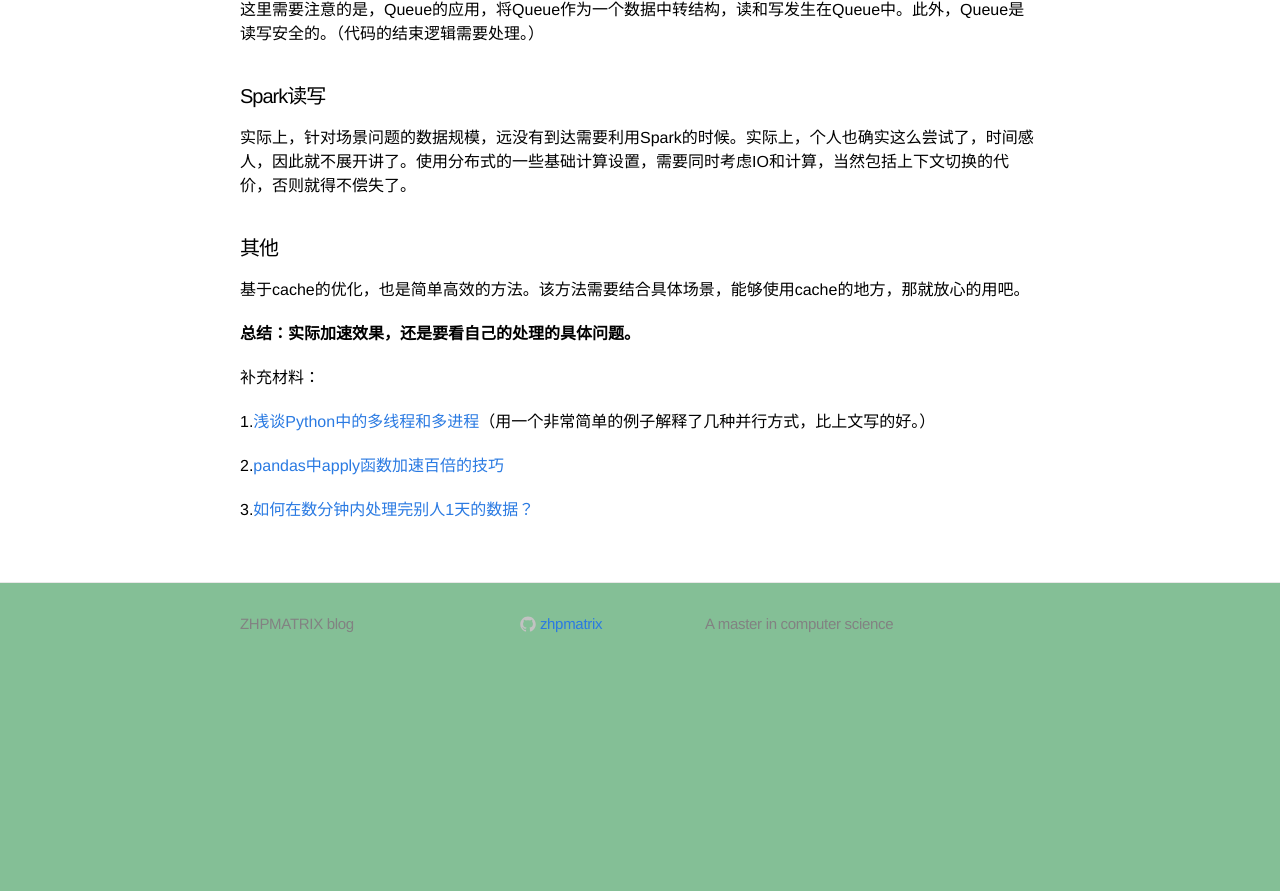
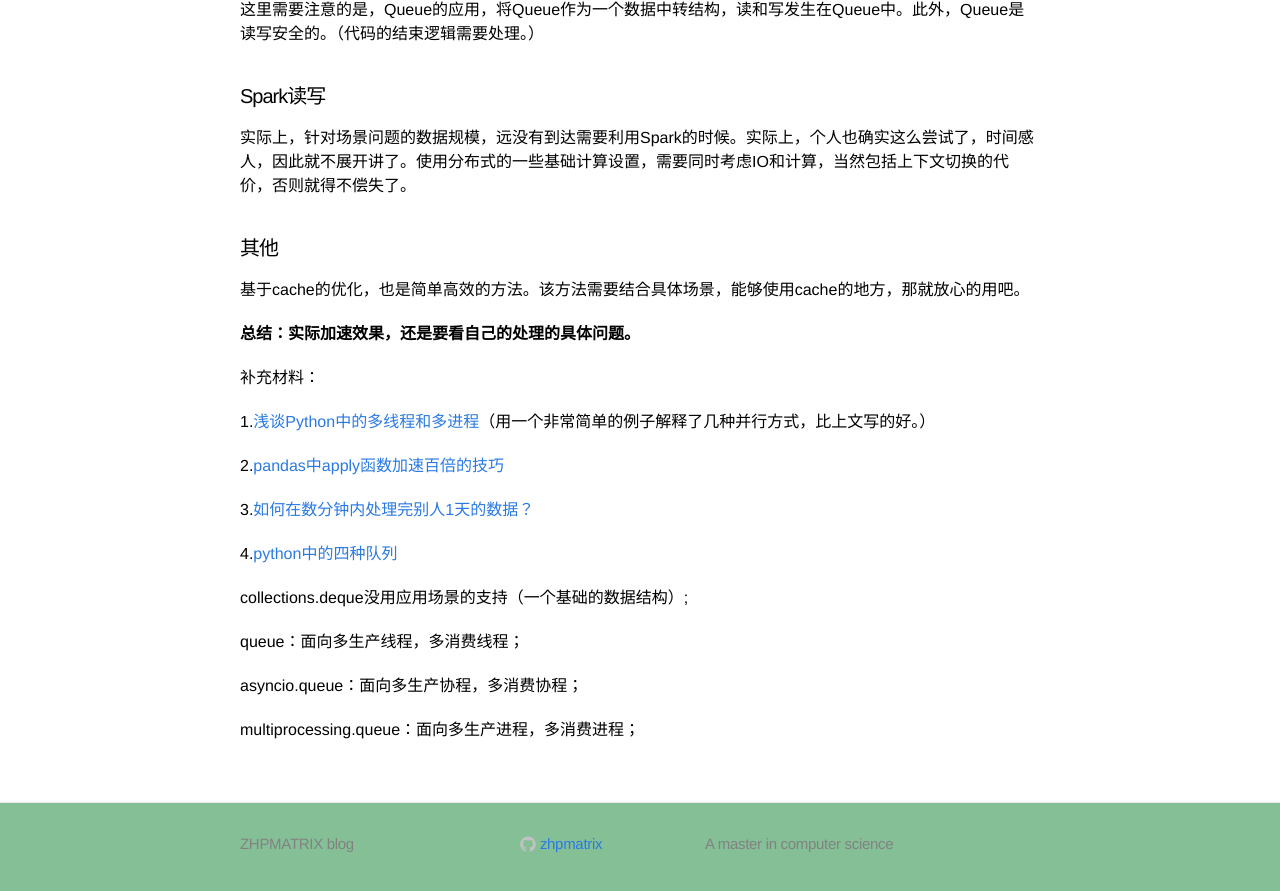
Before and after one commit to zhpmatrix/zhpmatrix.github.io, a Jekyll site: the page built from _posts/2020-03-21-speed-up.md, in a window 1280 px wide and 900 px high, scrolled down 2892 px. Shown: the top 891 px of the window. Built offline with Jekyll 4.4.1, drawn with Linux system fonts in a browser that asks for light colours; comment, search, counter and statistics services are not loaded; before the commit the page ends 3572 px from its top, so only the background shows below that.

Commit message:
Update 2020-03-21-speed-up.md

```diff
--- a/_posts/2020-03-21-speed-up.md
+++ b/_posts/2020-03-21-speed-up.md
@@ -143,3 +143,13 @@ def multi_threading(thread_num):
 2.[pandas中apply函数加速百倍的技巧](https://blog.csdn.net/zandaoguang/article/details/120213116)
 
 3.[如何在数分钟内处理完别人1天的数据？](https://mp.weixin.qq.com/s?__biz=Mzk0NDE5Nzg1Ng==&mid=2247496641&idx=1&sn=5b7d26a5ba6b00a37d6a3f6f79e51f4f&chksm=c32aea4ef45d6358652633023caeeb09ba33e9754c26ce5c5cc9a5946ccf96cba16d2d30eb13&mpshare=1&scene=23&srcid=0616FjVmoxPbOfy5d9bHI4un&sharer_sharetime=1623852617970&sharer_shareid=0e8353dcb5f53b85da8e0afe73a0021b%23rd)
+
+4.[python中的四种队列](https://zhuanlan.zhihu.com/p/37093602)
+
+collections.deque没用应用场景的支持（一个基础的数据结构）;
+
+queue：面向多生产线程，多消费线程；
+
+asyncio.queue：面向多生产协程，多消费协程；
+
+multiprocessing.queue：面向多生产进程，多消费进程；
```
